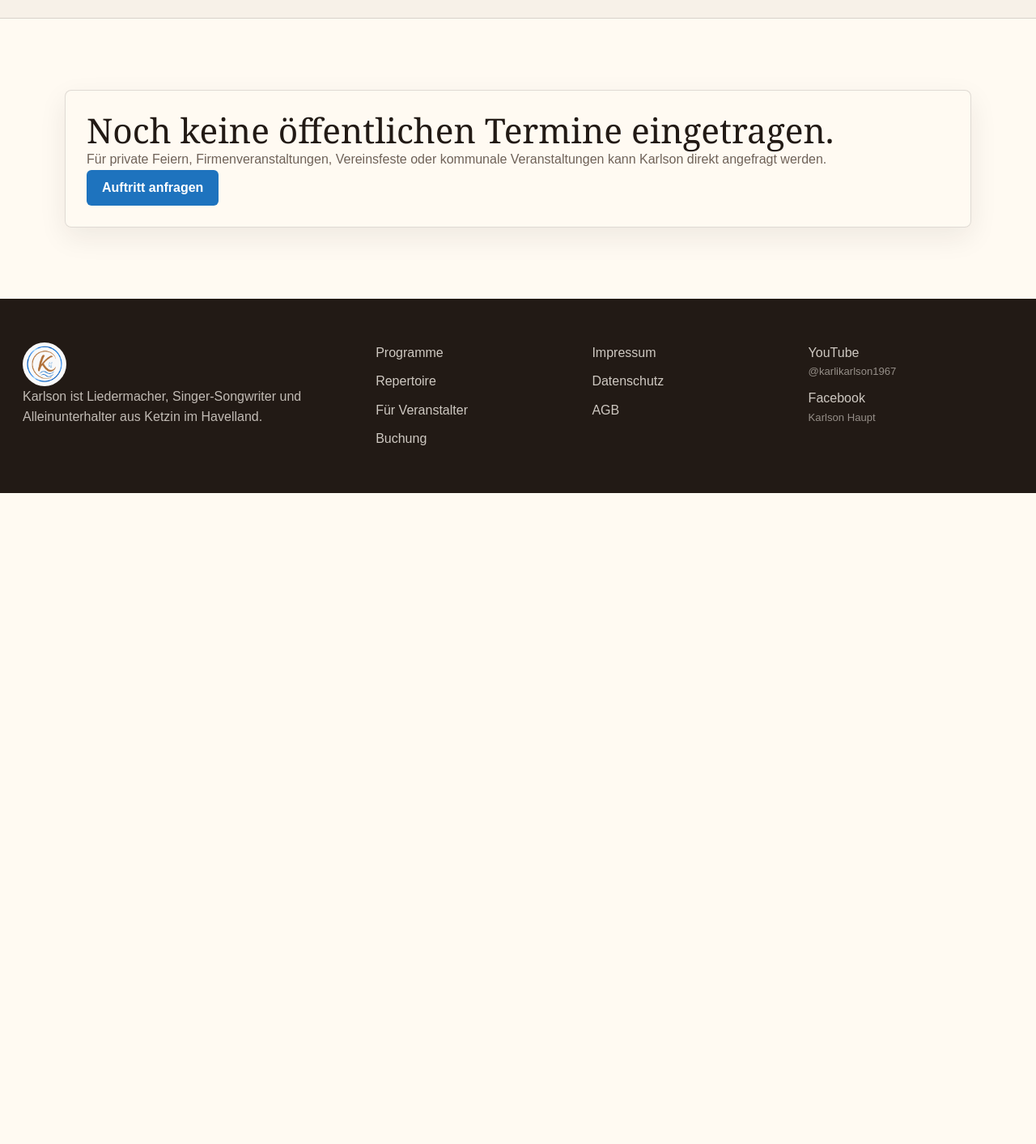
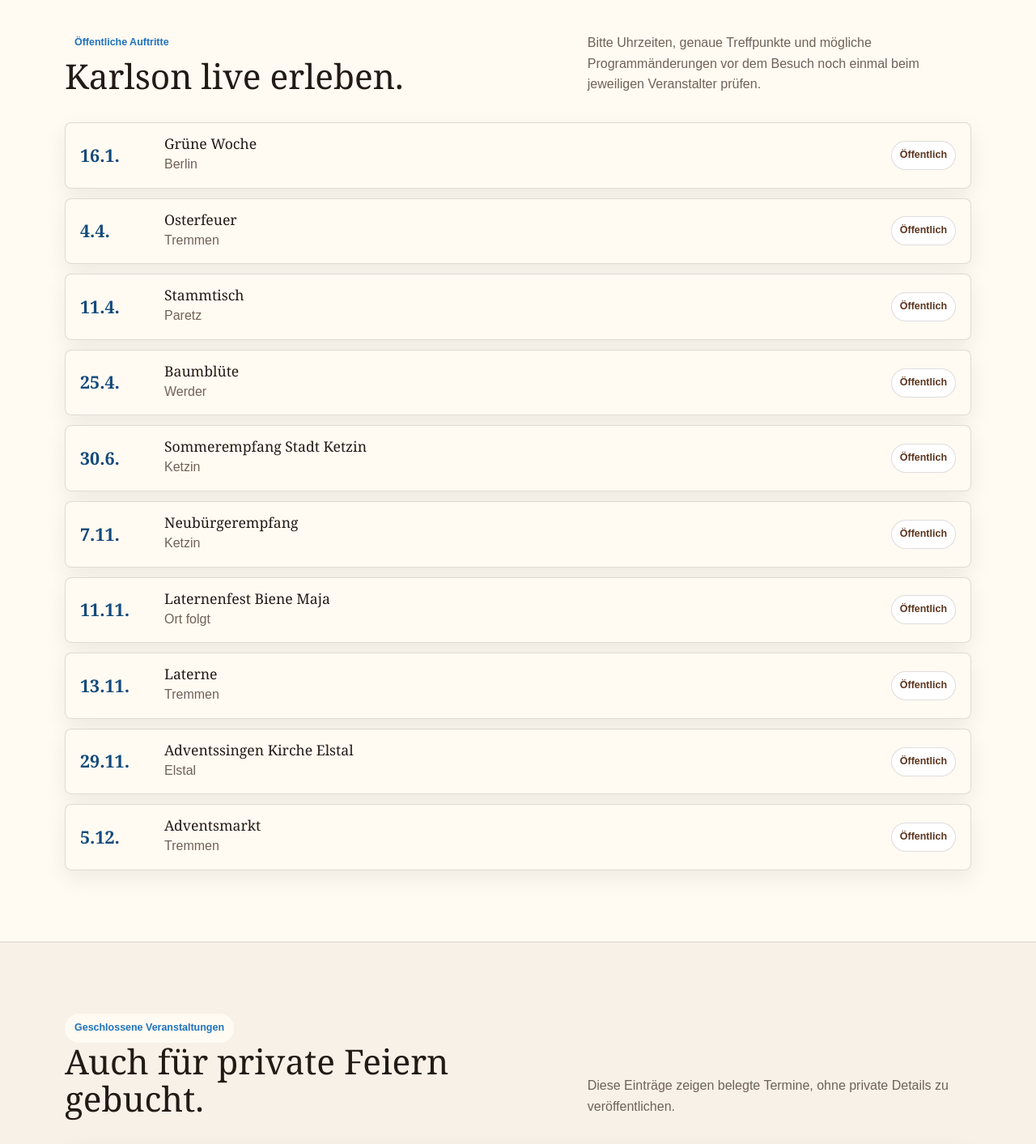
Before and after one commit to franklyai-botter/-karlson-website, a Next.js app: page /termine in a window 1280 px wide. Shown: the part 440-1853 px from the top of the page at 81% size. Before the commit the page ends 1049 px from the top, so only its background shows below. Built offline with nearby package versions, Linux system fonts and the light colour scheme.

Commit message:
feat: add 2026 karlson events

```diff
--- a/app/data.ts
+++ b/app/data.ts
@@ -70,6 +70,26 @@ export const appearancePlaces = [
   "Kinderfeste",
 ];
 
+export const events2026 = [
+  { date: "2026-01-16", displayDate: "16.1.", title: "Grüne Woche", location: "Berlin", type: "public" },
+  { date: "2026-01-24", displayDate: "24.1.", title: "Privatparty", location: "Werder", type: "private" },
+  { date: "2026-02-15", displayDate: "15.2.", title: "Privatparty", location: "Blankenfelde", type: "private" },
+  { date: "2026-04-04", displayDate: "4.4.", title: "Osterfeuer", location: "Tremmen", type: "public" },
+  { date: "2026-04-11", displayDate: "11.4.", title: "Stammtisch", location: "Paretz", type: "public" },
+  { date: "2026-04-25", displayDate: "25.4.", title: "Baumblüte", location: "Werder", type: "public" },
+  { date: "2026-05-16", displayDate: "16.5.", title: "Privatparty", location: "Werder", type: "private" },
+  { date: "2026-06-20", displayDate: "20.6.", title: "Privatparty", location: "Malchow", type: "private" },
+  { date: "2026-06-30", displayDate: "30.6.", title: "Sommerempfang Stadt Ketzin", location: "Ketzin", type: "public" },
+  { date: "2026-08-01", displayDate: "1.8.", title: "Privatparty", location: "Ketzin", type: "private" },
+  { date: "2026-10-02", displayDate: "2.10.", title: "Privatparty", location: "Zachow", type: "private" },
+  { date: "2026-11-07", displayDate: "7.11.", title: "Neubürgerempfang", location: "Ketzin", type: "public" },
+  { date: "2026-11-11", displayDate: "11.11.", title: "Laternenfest Biene Maja", location: "", type: "public" },
+  { date: "2026-11-13", displayDate: "13.11.", title: "Laterne", location: "Tremmen", type: "public" },
+  { date: "2026-11-28", displayDate: "28.11.", title: "Privatparty", location: "Ketzin", type: "private" },
+  { date: "2026-11-29", displayDate: "29.11.", title: "Adventssingen Kirche Elstal", location: "Elstal", type: "public" },
+  { date: "2026-12-05", displayDate: "5.12.", title: "Adventsmarkt", location: "Tremmen", type: "public" },
+] as const;
+
 export const faqs = [
   {
     question: "Wo tritt Karlson auf?",
--- a/app/entwurf-2/page.tsx
+++ b/app/entwurf-2/page.tsx
@@ -1,6 +1,6 @@
 import Image from "next/image";
 import Link from "next/link";
-import { appearancePlaces, programs, repertoireGroups, site, socialLinks } from "../data";
+import { appearancePlaces, events2026, programs, repertoireGroups, site, socialLinks } from "../data";
 import { galleryImages } from "../gallery";
 
 export const metadata = {
@@ -11,6 +11,7 @@ export const metadata = {
 const nav = [
   ["Home", "#home"],
   ["Vorstellung", "#vorstellung"],
+  ["Termine", "#termine"],
   ["Galerie", "#galerie"],
   ["Referenzen", "#referenzen"],
   ["Kontakt", "#kontakt"],
@@ -89,6 +90,18 @@ export default function EntwurfZweiPage() {
           </div>
         </section>
 
+        <section className="v2-section" id="termine">
+          <h2>Aktuelle Termine 2026</h2>
+          <ul className="v2-events">
+            {events2026.map((event) => (
+              <li key={event.date}>
+                <time dateTime={event.date}>{event.displayDate}</time>
+                <span>{event.title}{event.location ? " in " + event.location : ""}</span>
+              </li>
+            ))}
+          </ul>
+        </section>
+
         <section className="v2-section" id="galerie">
           <h2>Galerie</h2>
           <div className="v2-gallery">
@@ -136,7 +149,7 @@ export default function EntwurfZweiPage() {
           </p>
           <div className="v2-actions">
             <Link href="/buchung">Auftritt anfragen</Link>
-            <a href={`mailto:${site.email}`}>{site.email}</a>
+            <a href={"mailto:" + site.email}>{site.email}</a>
           </div>
           <div className="v2-social v2-social-contact" aria-label="Social Media">
             {socialLinks.map((item) => (
--- a/app/globals.css
+++ b/app/globals.css
@@ -966,3 +966,127 @@ textarea {
     gap: 8px;
   }
 }
+
+.event-list {
+  display: grid;
+  gap: 12px;
+  list-style: none;
+  padding: 0;
+  margin: 0;
+}
+
+.event-card {
+  display: grid;
+  grid-template-columns: 86px minmax(0, 1fr) auto;
+  gap: 18px;
+  align-items: center;
+  border: 1px solid var(--line);
+  border-radius: 8px;
+  background: rgba(255, 250, 242, 0.92);
+  padding: 16px 18px;
+  box-shadow: 0 10px 28px rgba(34, 26, 21, 0.07);
+}
+
+.event-card time {
+  font-family: Georgia, "Times New Roman", serif;
+  font-size: 1.35rem;
+  font-weight: 800;
+  color: var(--blue-dark);
+}
+
+.event-card h3 {
+  margin: 0;
+  font-size: 1.1rem;
+}
+
+.event-card p {
+  margin: 3px 0 0;
+  color: var(--muted);
+}
+
+.event-card > span {
+  border: 1px solid var(--line);
+  border-radius: 999px;
+  padding: 7px 10px;
+  font-size: 0.78rem;
+  font-weight: 800;
+  color: var(--brown-dark);
+  background: #fff;
+}
+
+.event-preview {
+  display: grid;
+  grid-template-columns: repeat(3, 1fr);
+  gap: 12px;
+  margin-bottom: 18px;
+}
+
+.event-preview-item {
+  display: grid;
+  grid-template-columns: 58px minmax(0, 1fr);
+  gap: 10px;
+  align-items: center;
+  min-height: 74px;
+  border: 1px solid var(--line);
+  border-radius: 8px;
+  background: rgba(255, 250, 242, 0.92);
+  padding: 14px;
+  color: var(--ink);
+  text-decoration: none;
+}
+
+.event-preview-item time {
+  color: var(--blue-dark);
+  font-family: Georgia, "Times New Roman", serif;
+  font-weight: 800;
+}
+
+.text-link {
+  color: var(--blue-dark);
+  font-weight: 800;
+  text-underline-offset: 4px;
+}
+
+.v2-events {
+  display: grid;
+  gap: 8px;
+  list-style: none;
+  margin: 0;
+  padding: 0;
+}
+
+.v2-events li {
+  display: grid;
+  grid-template-columns: 72px minmax(0, 1fr);
+  gap: 12px;
+  border-bottom: 1px solid rgba(103, 78, 54, 0.2);
+  padding: 8px 0;
+}
+
+.v2-events time {
+  font-weight: 800;
+  color: #5f371d;
+}
+
+@media (max-width: 720px) {
+  .event-card {
+    grid-template-columns: 1fr;
+    gap: 8px;
+  }
+
+  .event-card > span {
+    width: fit-content;
+  }
+
+  .event-preview {
+    grid-template-columns: 1fr;
+  }
+
+  .event-preview-item {
+    grid-template-columns: 62px minmax(0, 1fr);
+  }
+
+  .v2-events li {
+    grid-template-columns: 64px minmax(0, 1fr);
+  }
+}
--- a/app/page.tsx
+++ b/app/page.tsx
@@ -1,6 +1,6 @@
 import Link from "next/link";
 import Image from "next/image";
-import { appearancePlaces, faqs, programs, repertoireGroups, site, socialLinks } from "./data";
+import { appearancePlaces, events2026, faqs, programs, repertoireGroups, site, socialLinks } from "./data";
 import { galleryImages } from "./gallery";
 
 export default function Home() {
@@ -70,6 +70,28 @@ export default function Home() {
             </article>
           ))}
         </div>
+      </section>
+
+      <section className="section home-events">
+        <div className="section-head">
+          <div>
+            <span className="eyebrow">Termine 2026</span>
+            <h2>Aktuelle Auftritte auf einen Blick.</h2>
+          </div>
+          <p>
+            Die vollständige Übersicht enthält öffentliche Auftritte und bereits
+            belegte private Veranstaltungen.
+          </p>
+        </div>
+        <div className="event-preview">
+          {events2026.slice(0, 6).map((event) => (
+            <Link className="event-preview-item" href="/termine" key={event.date}>
+              <time dateTime={event.date}>{event.displayDate}</time>
+              <span>{event.title}{event.location ? " in " + event.location : ""}</span>
+            </Link>
+          ))}
+        </div>
+        <Link className="text-link" href="/termine">Alle Termine ansehen</Link>
       </section>
 
       <section className="split-band">
--- a/app/termine/page.tsx
+++ b/app/termine/page.tsx
@@ -1,9 +1,29 @@
 import Link from "next/link";
+import { events2026 } from "../data";
 
 export const metadata = {
   title: "Termine",
-  description: "Öffentliche Termine und Auftritte von Karlson im Havelland, in Brandenburg und Berlin.",
+  description: "Aktuelle Termine 2026 und Auftritte von Karlson im Havelland, in Brandenburg und Berlin.",
 };
+
+const publicEvents = events2026.filter((event) => event.type === "public");
+const privateEvents = events2026.filter((event) => event.type === "private");
+
+function EventCard({ event }: { event: (typeof events2026)[number] }) {
+  const locationText = event.location ? " in " + event.location : "";
+
+  return (
+    <li className="event-card">
+      <time dateTime={event.date}>{event.displayDate}</time>
+      <div>
+        <h3>{event.title}</h3>
+        {event.location ? <p>{event.location}</p> : <p>Ort folgt</p>}
+      </div>
+      <span>{event.type === "private" ? "Privat" : "Öffentlich"}</span>
+      <meta itemProp="name" content={event.title + locationText} />
+    </li>
+  );
+}
 
 export default function TerminePage() {
   return (
@@ -11,17 +31,53 @@ export default function TerminePage() {
       <section className="page-hero">
         <div className="section">
           <span className="eyebrow">Termine</span>
-          <h1>Öffentliche Auftritte folgen.</h1>
+          <h1>Aktuelle Termine 2026.</h1>
           <p>
-            Hier werden künftig öffentliche Termine gepflegt. Jeder bestätigte
-            Termin kann zusätzlich mit Event-Strukturdaten für Suchmaschinen
-            ausgezeichnet werden.
+            Die Liste wurde aus Karlsons aktueller Terminübersicht übernommen.
+            Private Feiern sind aus Datenschutzgründen bewusst nur knapp mit Ort
+            aufgeführt.
           </p>
         </div>
       </section>
+
+      <section className="section">
+        <div className="section-head">
+          <div>
+            <span className="eyebrow">Öffentliche Auftritte</span>
+            <h2>Karlson live erleben.</h2>
+          </div>
+          <p>
+            Bitte Uhrzeiten, genaue Treffpunkte und mögliche Programmänderungen
+            vor dem Besuch noch einmal beim jeweiligen Veranstalter prüfen.
+          </p>
+        </div>
+        <ul className="event-list" aria-label="Öffentliche Termine 2026">
+          {publicEvents.map((event) => <EventCard key={event.date} event={event} />)}
+        </ul>
+      </section>
+
+      <section className="split-band">
+        <div className="section">
+          <div className="section-head">
+            <div>
+              <span className="eyebrow">Geschlossene Veranstaltungen</span>
+              <h2>Auch für private Feiern gebucht.</h2>
+            </div>
+            <p>
+              Diese Einträge zeigen belegte Termine, ohne private Details zu
+              veröffentlichen.
+            </p>
+          </div>
+          <ul className="event-list event-list-compact" aria-label="Private Termine 2026">
+            {privateEvents.map((event) => <EventCard key={event.date} event={event} />)}
+          </ul>
+        </div>
+      </section>
+
       <section className="section">
         <div className="notice card">
-          <h2>Noch keine öffentlichen Termine eingetragen.</h2>
+          <span className="eyebrow">Buchung</span>
+          <h2>Wunschtermin anfragen.</h2>
           <p>
             Für private Feiern, Firmenveranstaltungen, Vereinsfeste oder kommunale
             Veranstaltungen kann Karlson direkt angefragt werden.
```
